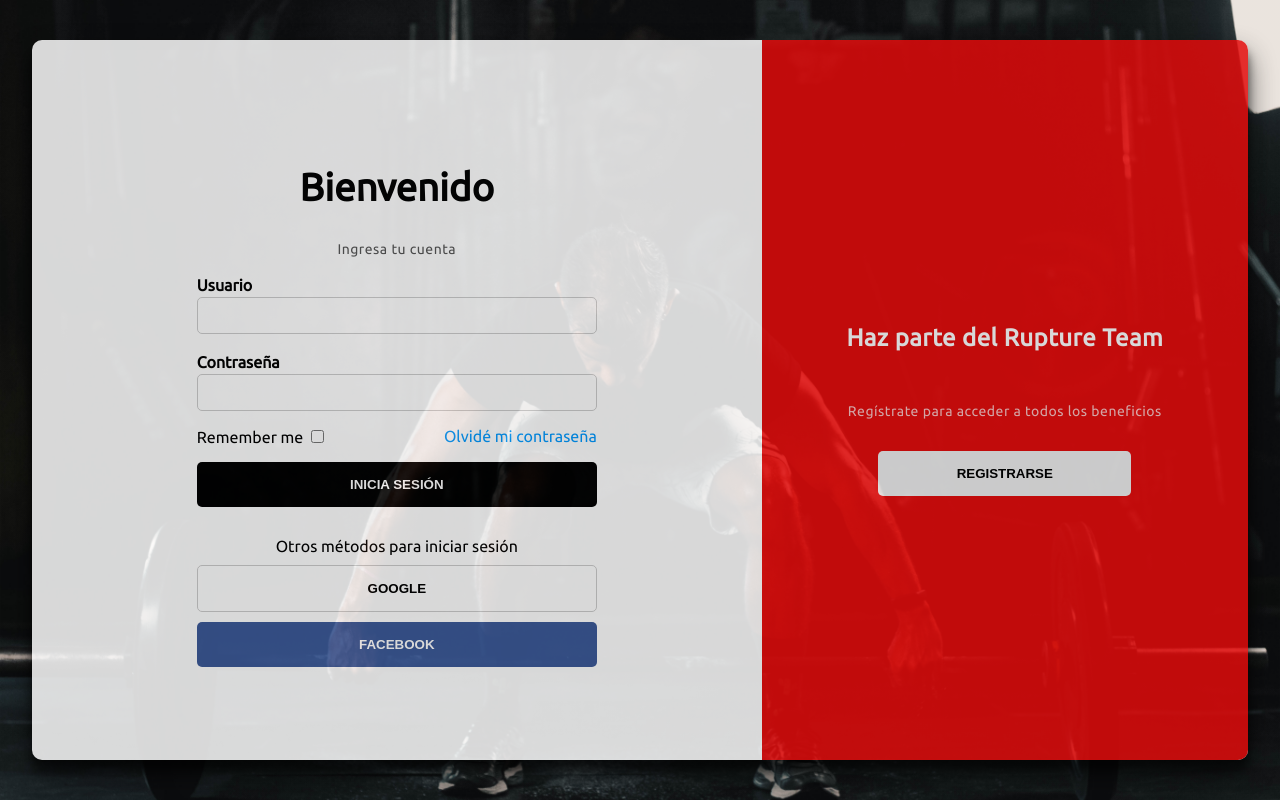
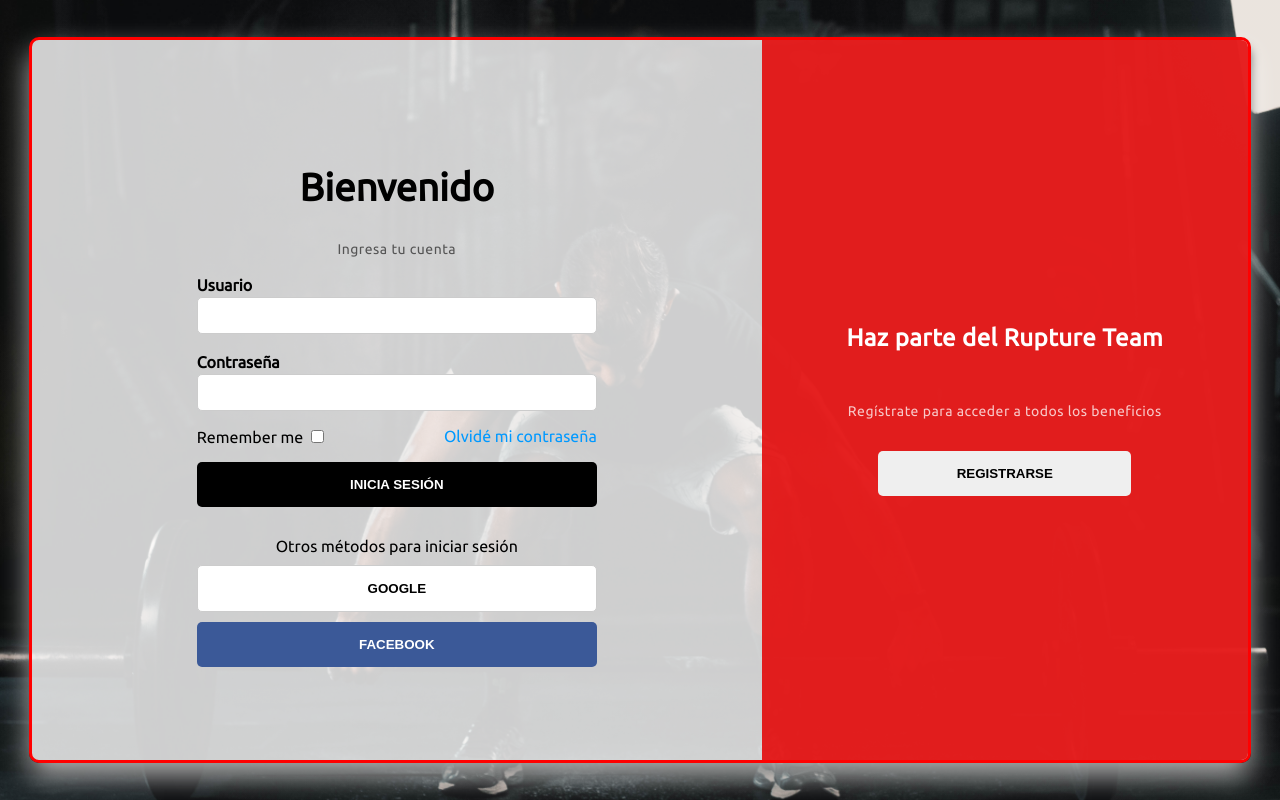
Before and after one commit to AtomRupture/proyecto_rupture, a PHP site: page /login.html in a window 1280 px wide. Run offline with PHP 8.4, Linux system fonts and the light colour scheme.

Commit message:
Update style_form.css
intento fallido de arreglar los colores en el primer formulario

```diff
--- a/css/style_form.css
+++ b/css/style_form.css
@@ -13,16 +13,17 @@ body{
 }
 
 .form-main{
-    background-color: white;
+    background-color: rgba(255, 255, 255, 0.8);
     width: 80%;
     border-radius: 10px;
+    border: 3px solid red;
     overflow: hidden;
     height: 90%;
     display: flex;
     align-items: center;
-    box-shadow: 0 14px 28px rgba(0, 0, 0, 0.682),
+    box-shadow: 0 14px 28px rgba(255, 255, 255, 0.682),
     0 10px 10px rgba(0, 0, 0, 0.682);
-    opacity: 0.84;
+    opacity: 1;
 }
 
 .form-main .login-container{
@@ -135,7 +136,7 @@ body{
 }
 
 .form-main .container-registro{
-    background-color: #e40b0b;
+    background-color: rgba(228, 11, 11, 0.9);
     height: 100%;
     width: 50%;
     display: flex;
```
